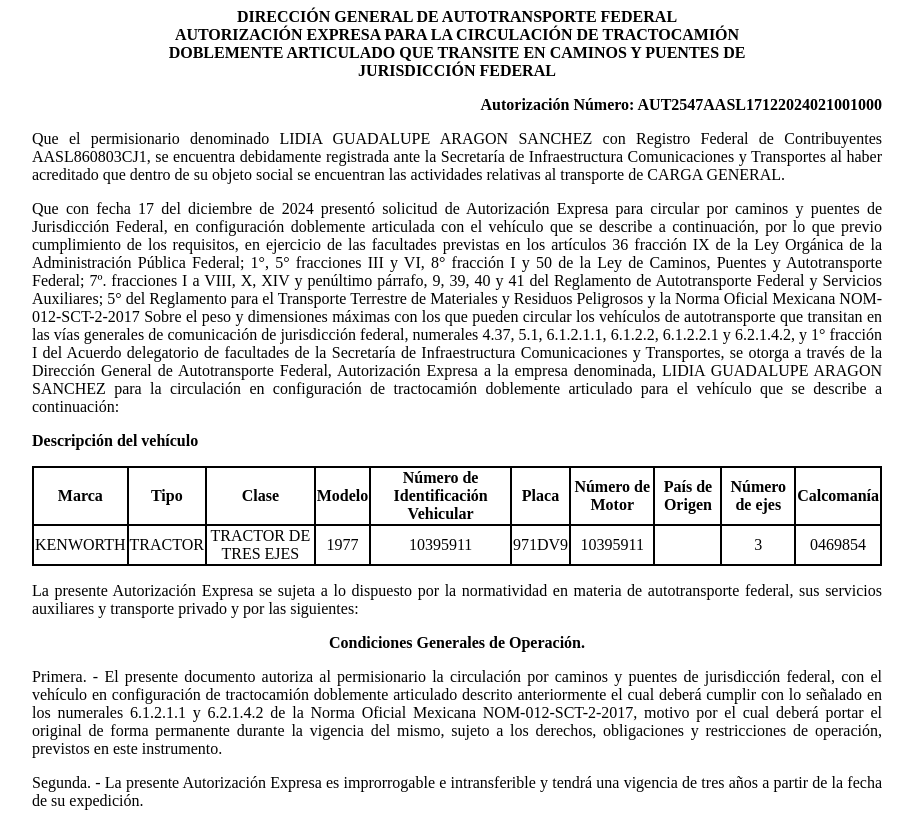
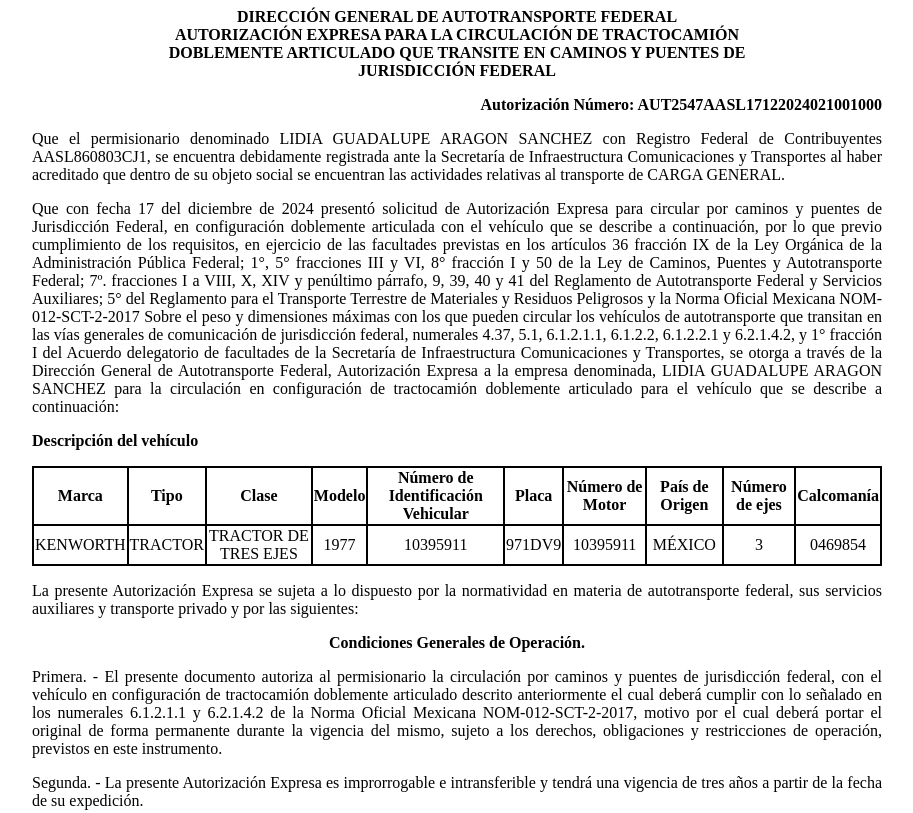
Before and after one commit to app-sct/ConsultaAutDobleRemolque-folio-0238347.github.io, a plain HTML site: page index.html in a window 1280 px wide. Shown: the top 813 px of the page, without its empty margins (183-1096 px from the left). Drawn offline with Linux system fonts and the light colour scheme.

Commit message:
Update index.html

```diff
--- a/index.html
+++ b/index.html
@@ -141,7 +141,7 @@
 							<td class="borde">10395911</td>
 							<td class="borde">971DV9</td>
 							<td class="borde">10395911</td>
-							<td class="borde"></td>
+							<td class="borde">MÉXICO</td>
 							<td class="borde">3</td>
 							<td class="borde">0469854</td>
 						</tr>
```
